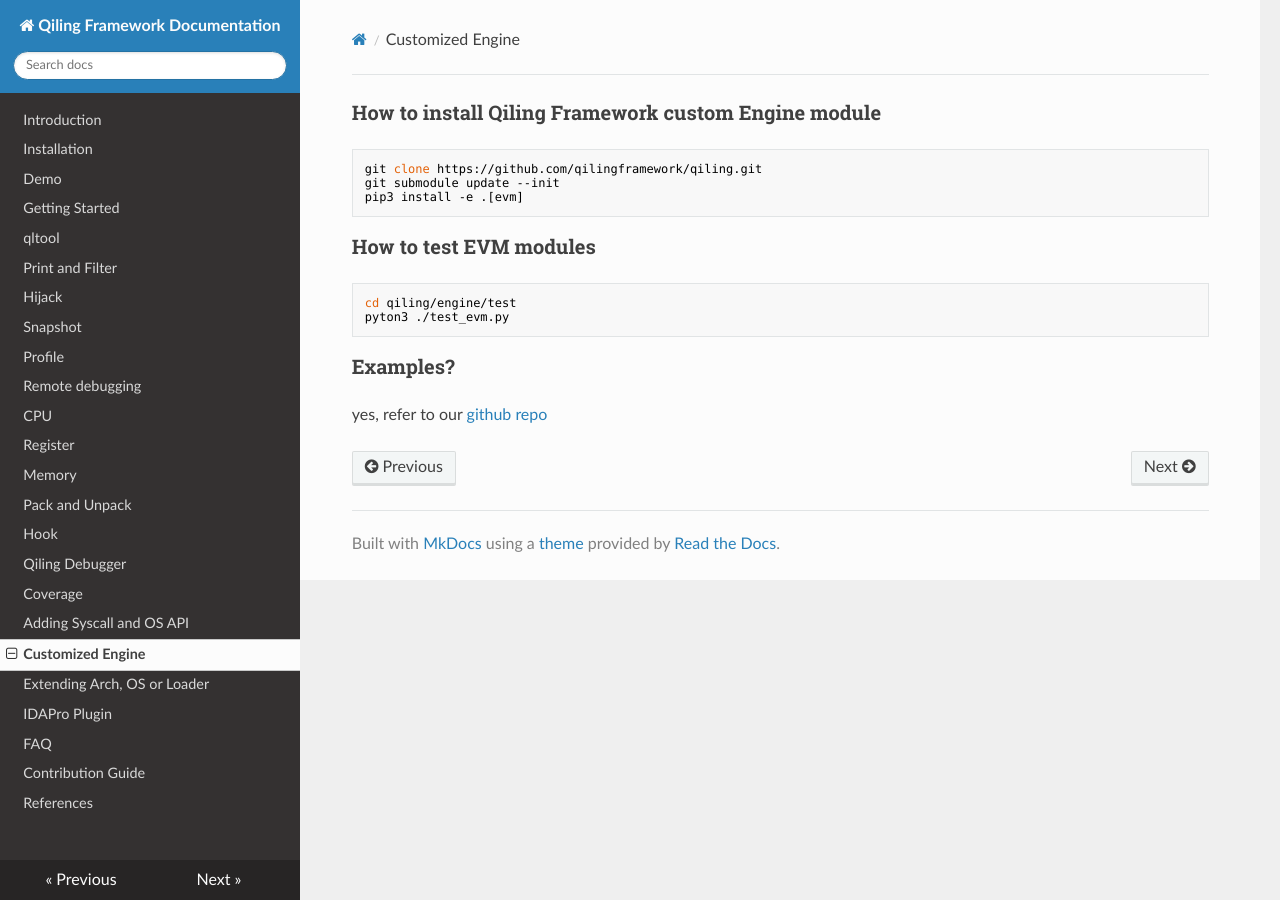
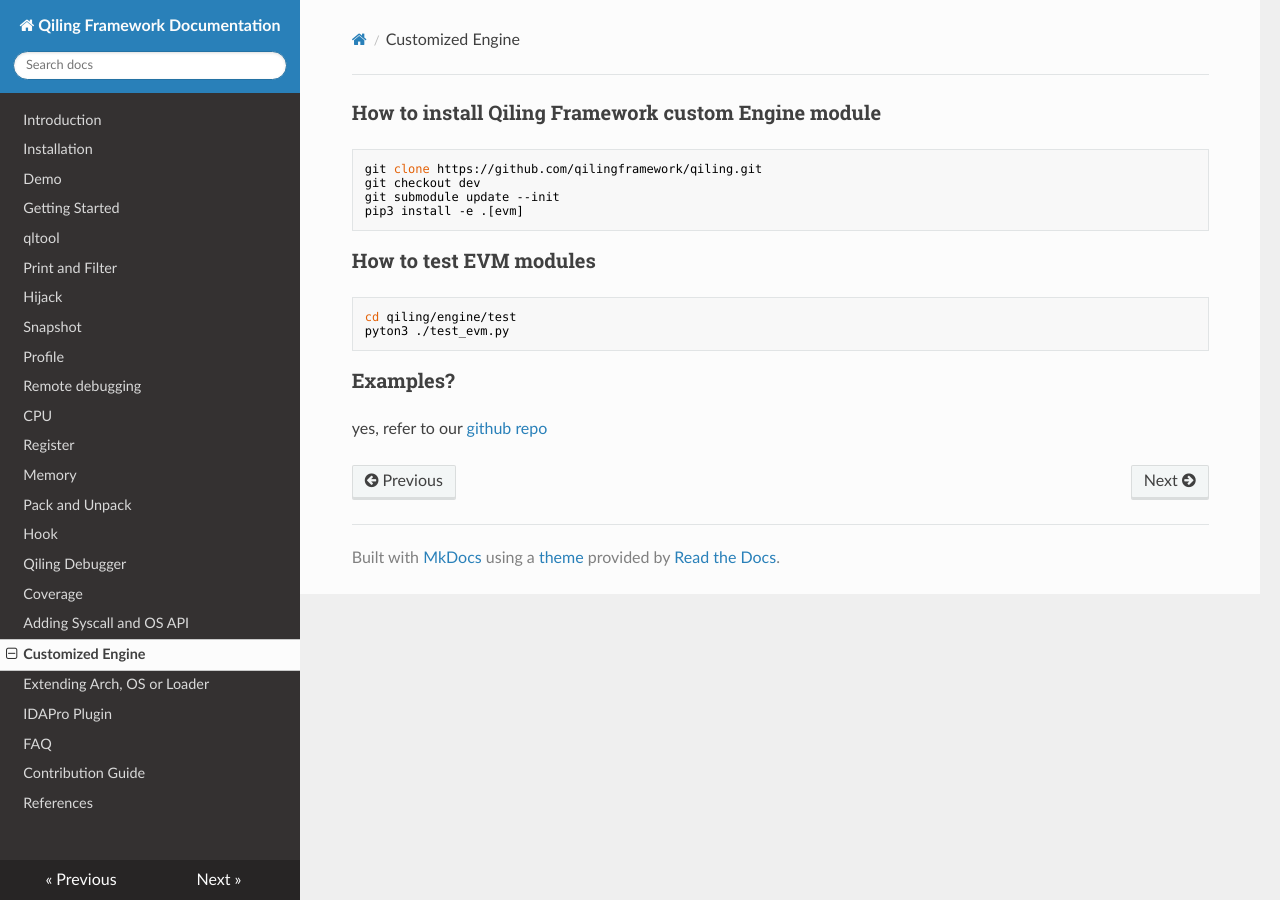
Before and after one commit to qilingframework/rtfd.io, an MkDocs documentation site: the page built from docs/engine.md, in a window 1280 px wide. Built offline with MkDocs 1.6.1, drawn with Linux system fonts in a browser that asks for light colours; nearby versions of some CDN libraries; part of the change alters nothing that is shown.

Commit message:
update evm docs

````diff
--- a/docs/engine.md
+++ b/docs/engine.md
@@ -5,6 +5,7 @@ title: Custom Engine
 ### How to install Qiling Framework custom Engine module
 ```
 git clone https://github.com/qilingframework/qiling.git
+git checkout dev
 git submodule update --init
 pip3 install -e .[evm]
 ```
@@ -16,4 +17,4 @@ pyton3 ./test_evm.py
 ```
 
 ### Examples?
-yes, refer to our [github repo](https://github.com/qilingframework/engine/tree/main/examples)
+yes, refer to our [github repo](https://github.com/qilingframework/qiling/tree/dev/qiling/engine/examples)
````
